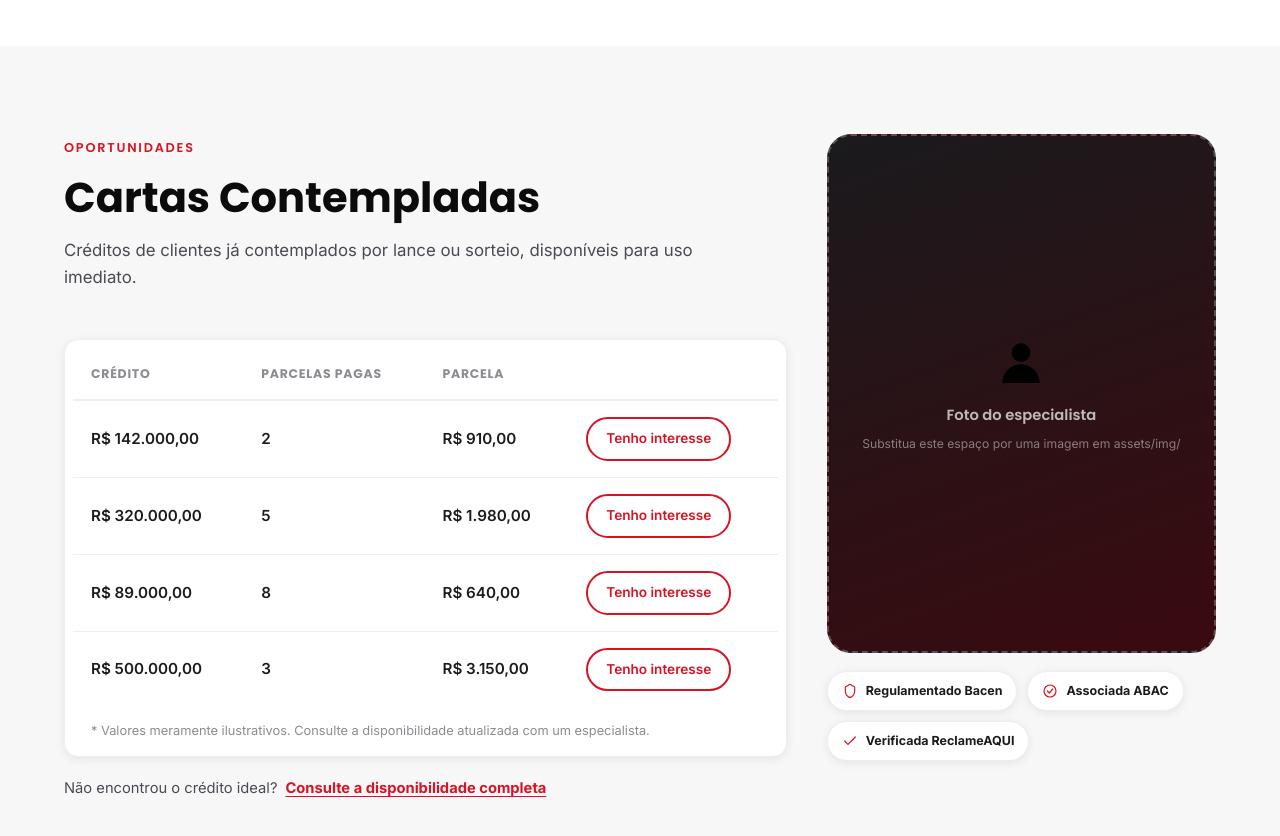
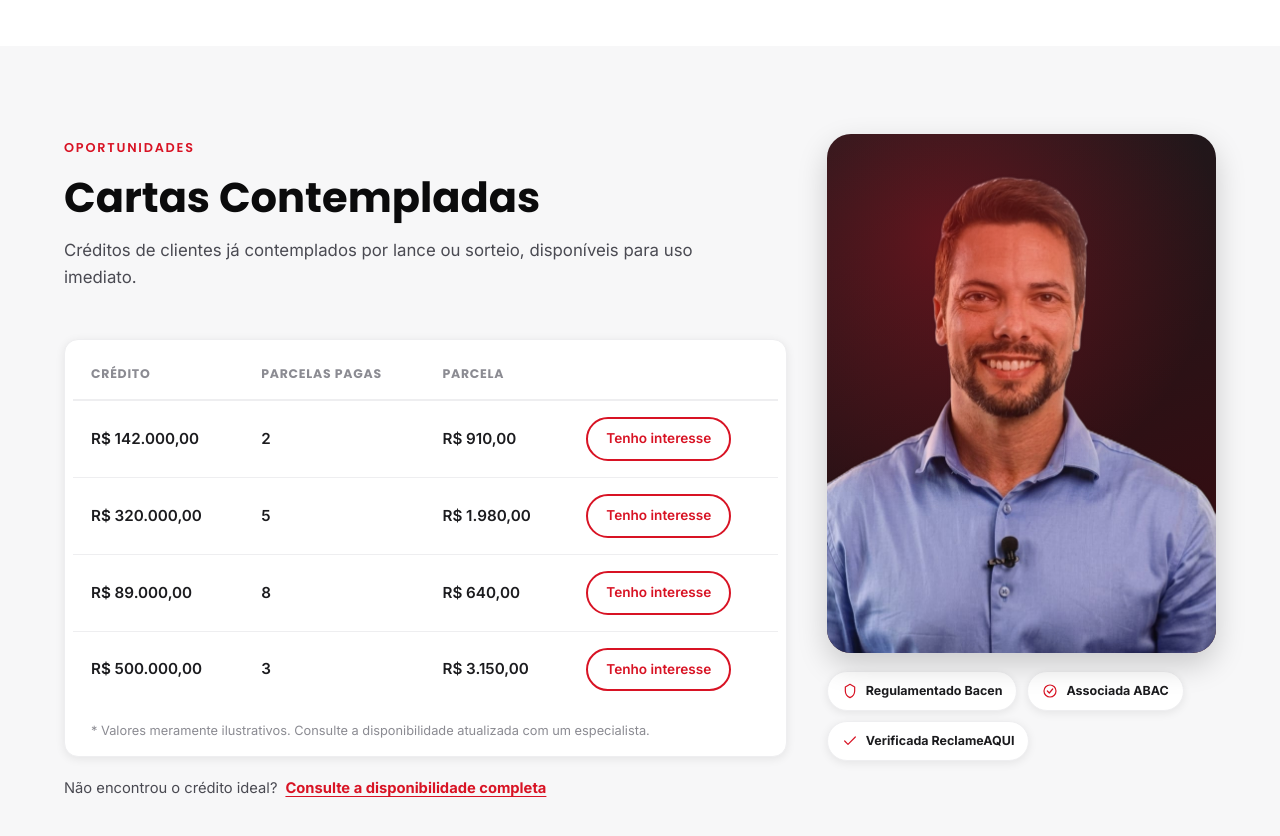
Before and after one commit to sylcomtech/landingpage-rp-consultoria, a website: page index.html in a window 1280 px wide. Shown: the part 3620-4456 px from the top of the page. Drawn offline with Linux system fonts and the light colour scheme.

Commit message:
feat: adicionar foto real do especialista com fundo removido
Substitui o placeholder de foto em #contempladas pela foto real do
especialista (assets/img/Rapha.jpeg), com o fundo removido via
segmentacao (rembg / u2net_human_seg) e salva como PNG com
transparencia (assets/img/rapha-especialista.png), exibida sobre o
fundo gradiente vermelho/preto do card.

```diff
--- a/assets/css/style.css
+++ b/assets/css/style.css
@@ -803,36 +803,25 @@ h4 {
   aspect-ratio: 3 / 4;
   border-radius: var(--radius-lg);
   background: linear-gradient(160deg, #1a1a1d 0%, #3a0a0f 100%);
-  border: 2px dashed rgba(255, 255, 255, 0.25);
-  display: flex;
-  flex-direction: column;
-  align-items: center;
-  justify-content: center;
-  gap: 14px;
-  padding: 24px;
-  text-align: center;
-  color: rgba(255, 255, 255, 0.7);
+  overflow: hidden;
+  position: relative;
+  box-shadow: var(--shadow-md);
 }
 
-.photo-frame__icon {
-  width: 56px;
-  height: 56px;
-  color: rgba(255, 255, 255, 0.45);
+.photo-frame::after {
+  content: "";
+  position: absolute;
+  inset: 0;
+  background: radial-gradient(circle at 30% 20%, rgba(216, 19, 36, 0.35), transparent 55%);
+  pointer-events: none;
 }
 
-.photo-frame__label {
-  font-family: var(--font-heading);
-  font-weight: 600;
-  font-size: 0.92rem;
-}
-
-.photo-frame__label span {
+.photo-frame img {
   display: block;
-  font-family: var(--font-body);
-  font-weight: 400;
-  font-size: 0.76rem;
-  color: rgba(255, 255, 255, 0.45);
-  margin-top: 6px;
+  width: 100%;
+  height: 100%;
+  object-fit: cover;
+  object-position: top center;
 }
 
 .trust-chips {
--- a/index.html
+++ b/index.html
@@ -343,8 +343,7 @@
 
         <div class="contempladas__photo-col">
           <div class="photo-frame">
-            <svg class="photo-frame__icon" viewBox="0 0 24 24"><circle cx="12" cy="8" r="4"/><path d="M4 21c0-4.4 3.6-8 8-8s8 3.6 8 8"/></svg>
-            <p class="photo-frame__label">Foto do especialista<span>Substitua este espaço por uma imagem em assets/img/</span></p>
+            <img src="assets/img/rapha-especialista.png" alt="Especialista RP Consultoria | HS Consórcios" loading="lazy" />
           </div>
 
           <div class="trust-chips">
```
Also changed, not shown: README.md, assets/img/Rapha.jpeg (added), assets/img/rapha-especialista.png (added).
